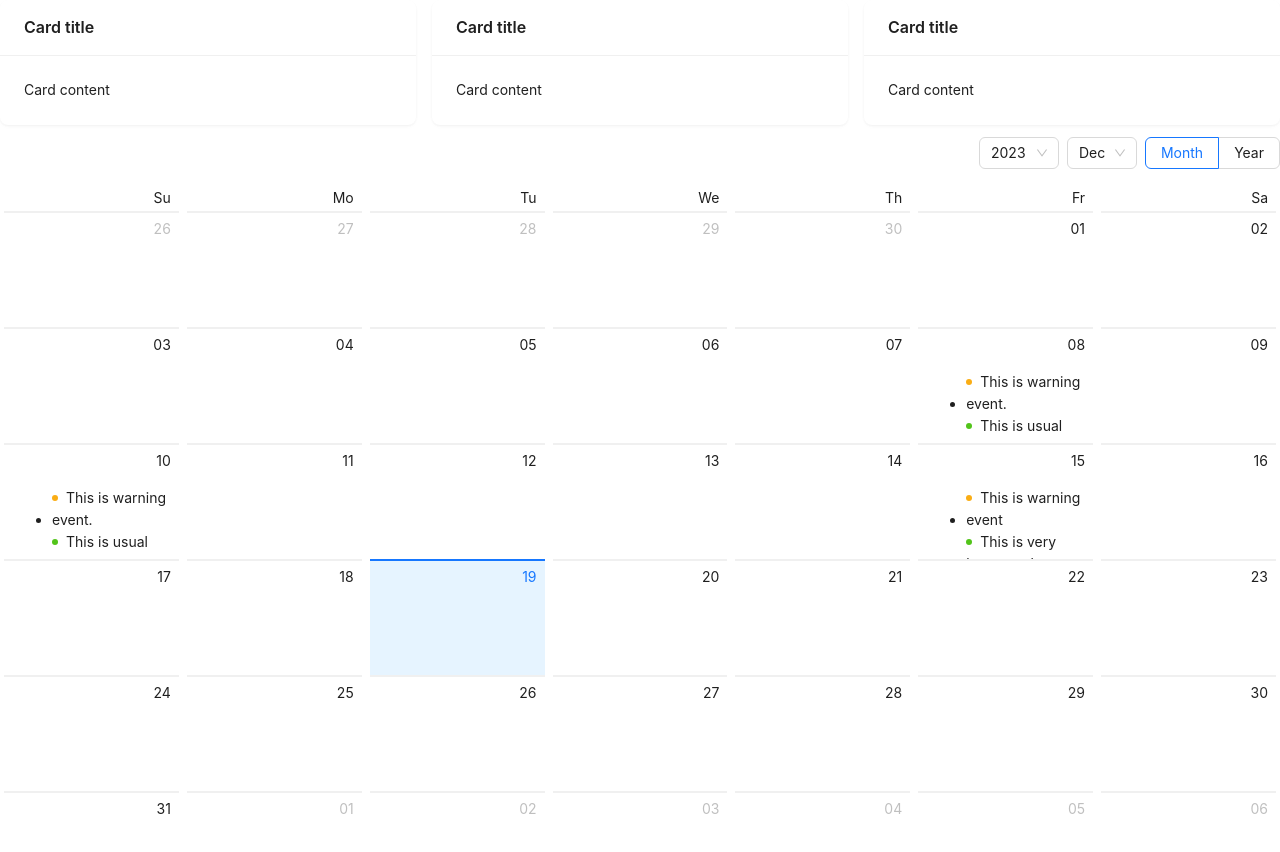
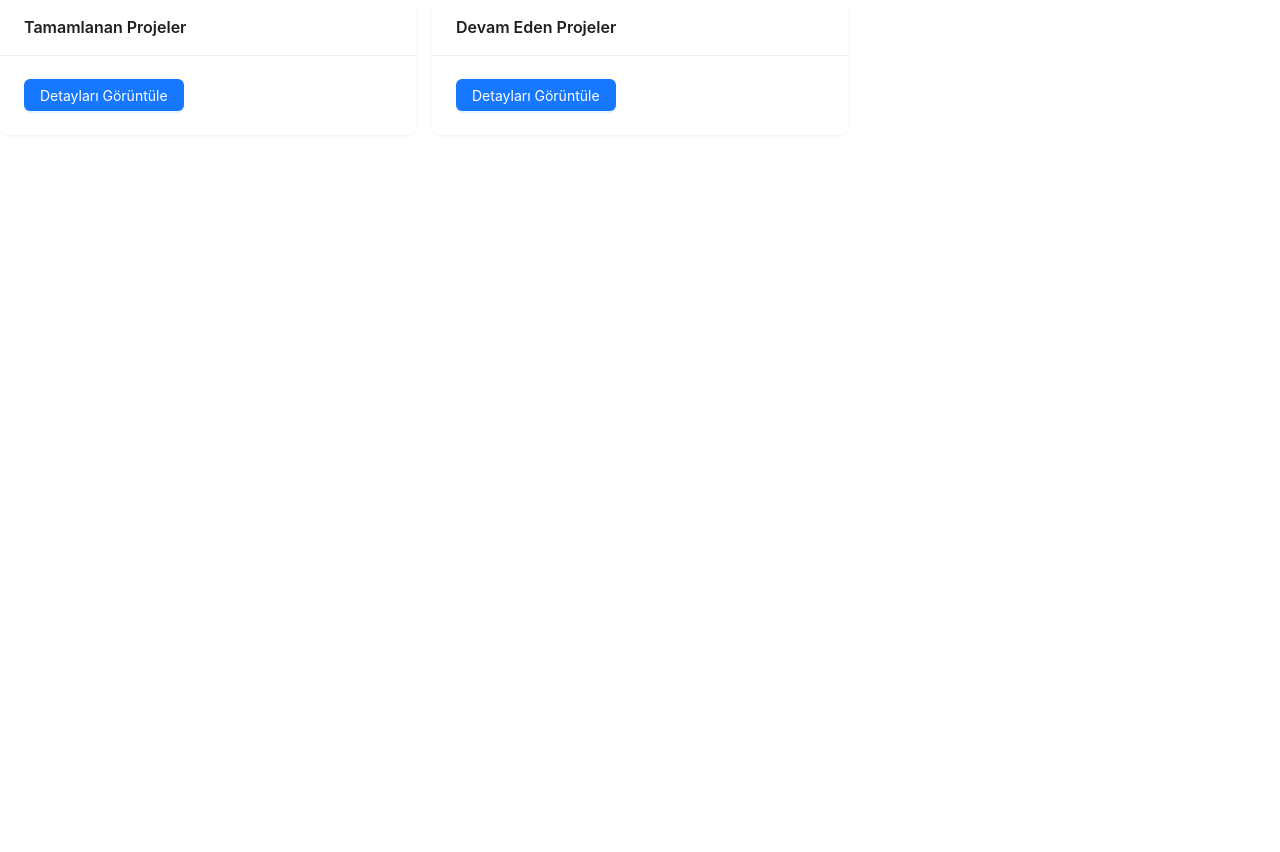
Before and after one commit to CEo7AF/yuzgec-automation, a React (Create React App) app: page /projects in a window 1280 px wide. Shown: the top 852 px of the page. After the commit the page ends 800 px from the top, so only its background shows below. Built offline with nearby package versions, Linux system fonts and the light colour scheme.

Commit message:
general-structure

```diff
--- a/package.json
+++ b/package.json
@@ -9,6 +9,7 @@
     "antd": "^5.12.4",
     "react": "^18.2.0",
     "react-dom": "^18.2.0",
+    "react-router-dom": "^6.21.0",
     "react-scripts": "5.0.1",
     "web-vitals": "^2.1.0"
   },
--- a/src/App.js
+++ b/src/App.js
@@ -1,13 +1,31 @@
-import Home from './Pages/Home'
-import Calender from './Pages/Calender'
+// src/App.js
+import React from 'react';
+import { BrowserRouter as Router, Routes, Route } from 'react-router-dom';
+import Home from './Pages/Home';
+import AdminPanel from './Pages/AdminPanel.js';
+import Calender from './Pages/Calender.js';
+import ComplatedProjects from './Pages/ComplatedProjects.js';
+import ContinuedProjects from './Pages/ContinuedProjects.js';
+import Projects from './Pages/Projects.js';
+
+
+
 
 function App() {
   return (
-    <div className="App">
-      <Home/>
-      <Calender />
-    </div>
+    <Router>
+      <div className="App">
+        <Routes>
+          <Route path="/" element={<Home />} />
+          <Route path="/admin-panel" element={<AdminPanel />} />
+          <Route path="/calender" element={<Calender />} />
+          <Route path="/complated-projects" element={<ComplatedProjects />} />
+          <Route path="/continued-projects" element={<ContinuedProjects />} />
+          <Route path="/projects" element={<Projects />} />
+
+        </Routes>
+      </div>
+    </Router>
   );
 }
-
 export default App;
--- a/src/Pages/AdminPanel.js
+++ b/src/Pages/AdminPanel.js
@@ -0,0 +1,12 @@
+import React from "react";
+
+const AdminPanel = () => {
+  return (
+    <div>
+      <h1>ADMİN PANEL</h1>
+
+    </div>
+  );
+}
+
+export default AdminPanel;
--- a/src/Pages/ComplatedProjects.js
+++ b/src/Pages/ComplatedProjects.js
@@ -0,0 +1,12 @@
+import React from "react";
+
+const CompletedProjects = () => {
+  return (
+    <div>
+      <h1>TAMAMLANAN PROJELER</h1>
+
+    </div>
+  );
+}
+
+export default CompletedProjects;
--- a/src/Pages/ContinuedProjects.js
+++ b/src/Pages/ContinuedProjects.js
@@ -0,0 +1,12 @@
+import React from "react";
+
+const ContinuedProjects = () => {
+  return (
+    <div>
+      <h1>DEVAM EDEN PROJELER</h1>
+
+    </div>
+  );
+}
+
+export default ContinuedProjects;
--- a/src/Pages/Home.js
+++ b/src/Pages/Home.js
@@ -1,23 +1,30 @@
 import React from 'react';
-import { Card, Col, Row } from 'antd';
+import { Card, Col, Row, Button } from 'antd';
+import { Link } from 'react-router-dom';
 
 function Home() {
   return (
     <div>
       <Row gutter={16}>
         <Col span={8}>
-      <Card title="Card title" bordered={false}>
-        Card content
+          <Card title="Projeler" bordered={false}>
+            <Link to="/projects">
+              <Button type="primary">Projeleri Görüntüle</Button>
+            </Link>
           </Card>
         </Col>
         <Col span={8}>
-      <Card title="Card title" bordered={false}>
-        Card content
+          <Card title="Ajanda" bordered={false}>
+            <Link to="/calender">
+              <Button type="primary">Ajandayı Görüntüle</Button>
+            </Link>
           </Card>
         </Col>
         <Col span={8}>
-      <Card title="Card title" bordered={false}>
-        Card content
+          <Card title="Admin Panel" bordered={false}>
+            <Link to="/admin-panel">
+              <Button type="primary">Admin Paneli Aç</Button>
+            </Link>
           </Card>
         </Col>
       </Row>
@@ -25,4 +32,4 @@ function Home() {
   )
 }
 
-export default Home
+export default Home;
--- /dev/null
+++ b/src/Pages/Projects.js
@@ -0,0 +1,28 @@
+import React from 'react';
+import { Card, Button, Row, Col } from 'antd';
+import { Link } from 'react-router-dom';
+
+const Home = () => {
+  return (
+    <div>
+      <Row gutter={16}>
+        <Col span={8}>
+          <Card title="Tamamlanan Projeler" bordered={false}>
+            <Link to="/complated-projects">
+              <Button type="primary">Detayları Görüntüle</Button>
+            </Link>
+          </Card>
+        </Col>
+        <Col span={8}>
+          <Card title="Devam Eden Projeler" bordered={false}>
+            <Link to="/continued-projects">
+              <Button type="primary">Detayları Görüntüle</Button>
+            </Link>
+          </Card>
+        </Col>
+      </Row>
+    </div>
+  );
+}
+
+export default Home;
```
Also changed, not shown: 2 other files (tests, documents, lock files or other folders). Lines whose indentation alone changed are shown as unchanged.
